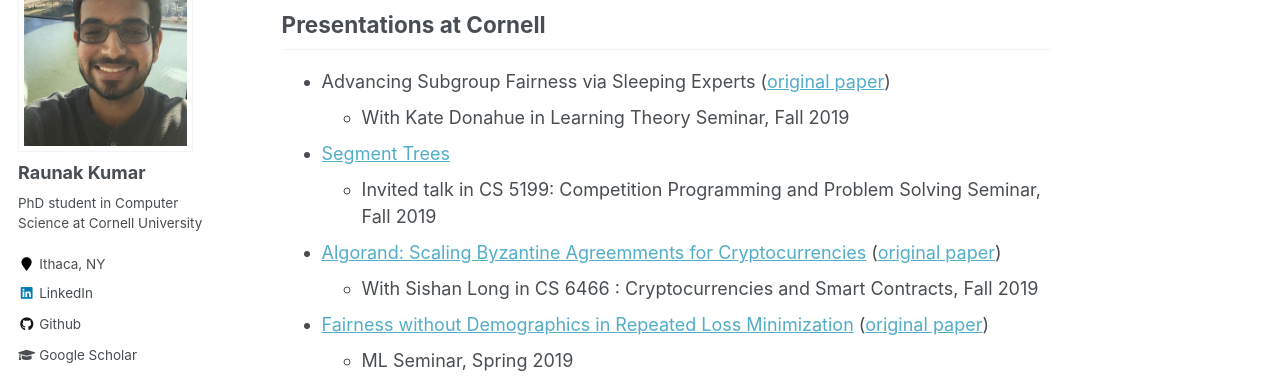
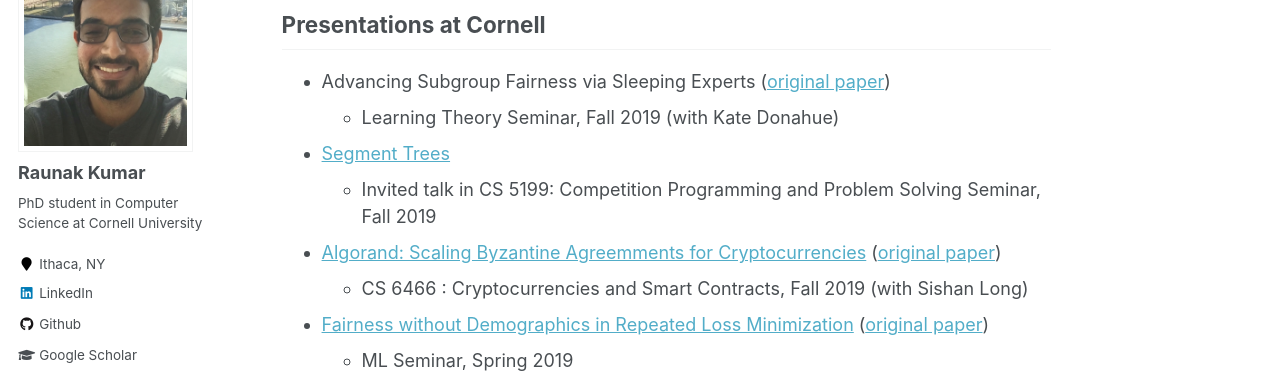
Before and after one commit to raunakkmr/raunakkmr.github.io, a Jekyll site: the page built from _pages/talks.md, in a window 1280 px wide and 1191 px high. Shown: the part 194-581 px from the top of the window. Built offline with Jekyll 4.4.1, drawn with Linux system fonts in a browser that asks for light colours.

```diff
--- a/_pages/talks.md
+++ b/_pages/talks.md
@@ -7,11 +7,11 @@ author_profile: true
 ## Presentations at Cornell
 
 * Advancing Subgroup Fairness via Sleeping Experts ([original paper](https://arxiv.org/abs/1909.08375))
-    * With Kate Donahue in Learning Theory Seminar, Fall 2019
+    * Learning Theory Seminar, Fall 2019 (with Kate Donahue)
 * [Segment Trees](../files/SegmentTrees.pdf)
     * Invited talk in CS 5199: Competition Programming and Problem Solving Seminar, Fall 2019
 * [Algorand: Scaling Byzantine Agreemments for Cryptocurrencies](../files/Algorand.pdf) ([original paper](https://people.csail.mit.edu/nickolai/papers/gilad-algorand-eprint.pdf))
-    * With Sishan Long in CS 6466 : Cryptocurrencies and Smart Contracts, Fall 2019
+    * CS 6466 : Cryptocurrencies and Smart Contracts, Fall 2019 (with Sishan Long)
 * [Fairness without Demographics in Repeated Loss Minimization](../files/ORIE_7191_Presentation.pdf) ([original paper](https://arxiv.org/abs/1806.08010))
     * ML Seminar, Spring 2019
     * ORIE 7191 : Optimization for Machine Learning, Spring 2019
```
